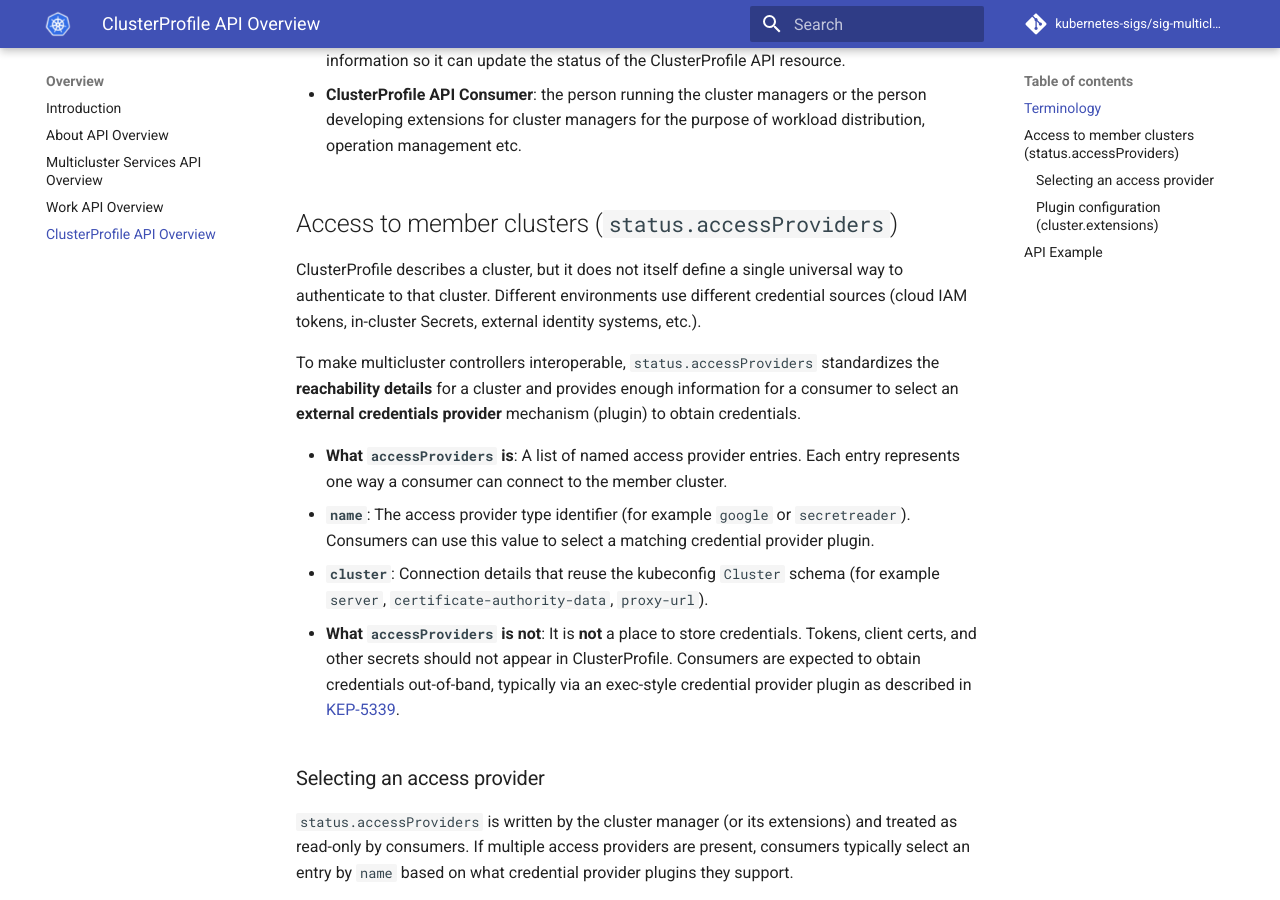
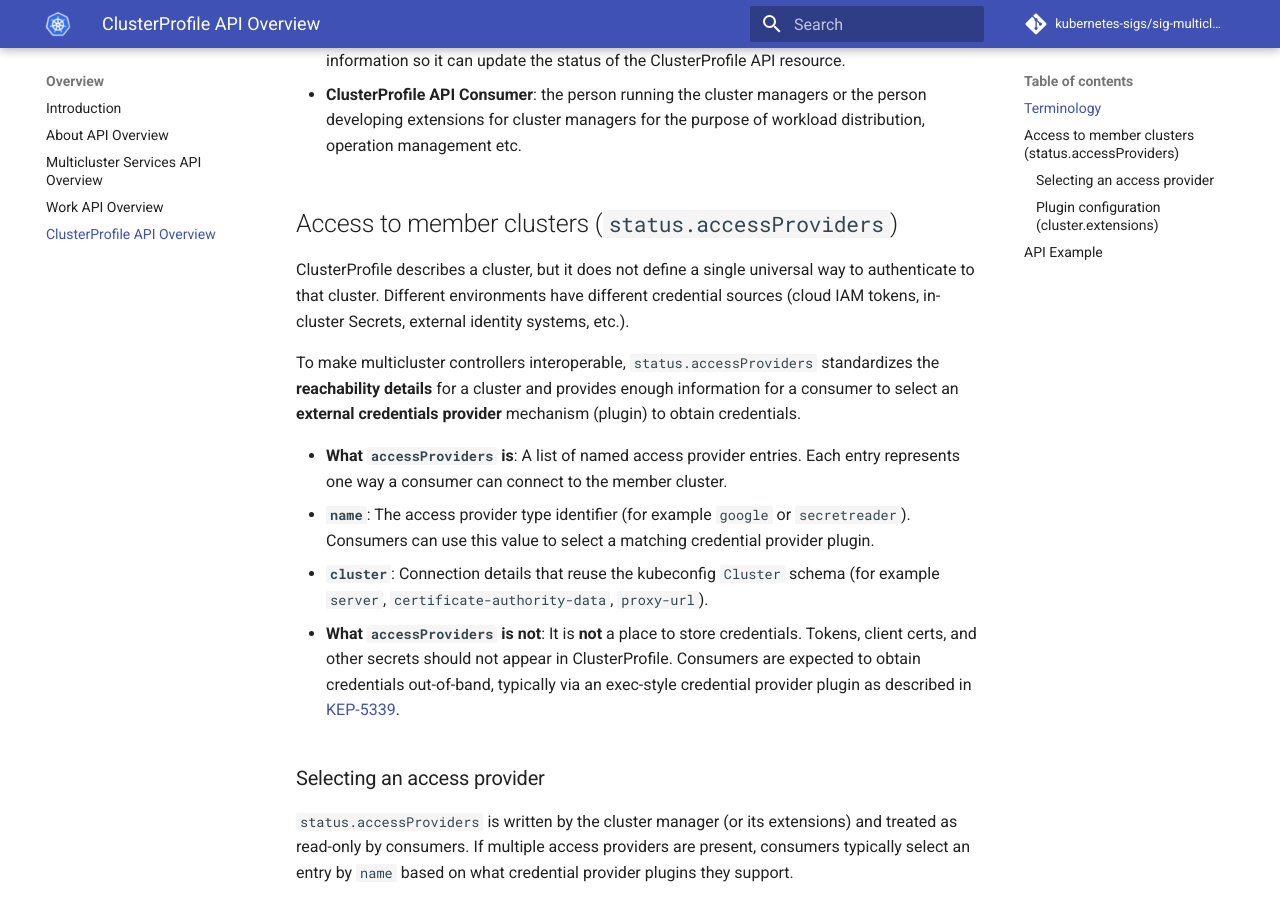
Before and after one commit to kubernetes-sigs/sig-multicluster-site, an MkDocs documentation site: the page built from site-src/concepts/cluster-profile-api.md, in a window 1280 px wide and 900 px high, scrolled down 924 px. Built offline with MkDocs 1.6.1 and Material for MkDocs 9.7.7, drawn with Linux system fonts in a browser that asks for light colours; comment, search, counter and statistics services are not loaded.

Commit message:
Apply suggestions from code review
Co-authored-by: Jian Qiu <jqiu@redhat.com>

```diff
--- a/site-src/concepts/cluster-profile-api.md
+++ b/site-src/concepts/cluster-profile-api.md
@@ -28,8 +28,8 @@ a [ClusterSet](../api-types/cluster-set.md). A cluster inventory is considered a
 
 ## Access to member clusters (`status.accessProviders`)
 
-ClusterProfile describes a cluster, but it does not itself define a single universal way to authenticate to that cluster.
-Different environments use different credential sources (cloud IAM tokens, in-cluster Secrets, external identity systems, etc.).
+ClusterProfile describes a cluster, but it does not define a single universal way to authenticate to that cluster.
+Different environments have different credential sources (cloud IAM tokens, in-cluster Secrets, external identity systems, etc.).
 
 To make multicluster controllers interoperable, `status.accessProviders` standardizes the **reachability details** for a cluster
 and provides enough information for a consumer to select an **external credentials provider** mechanism (plugin) to obtain credentials.
```
